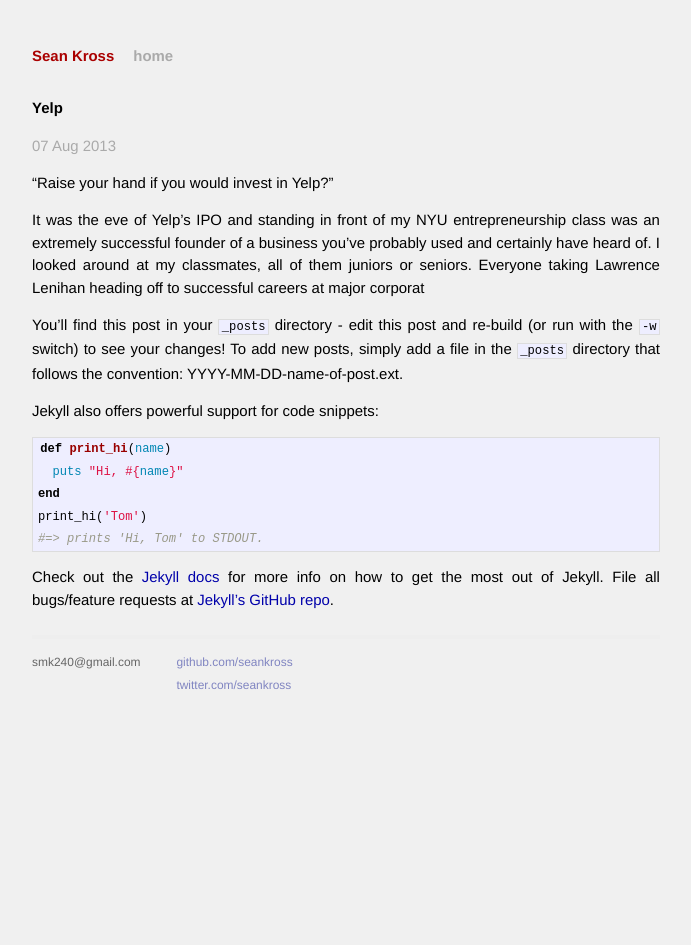
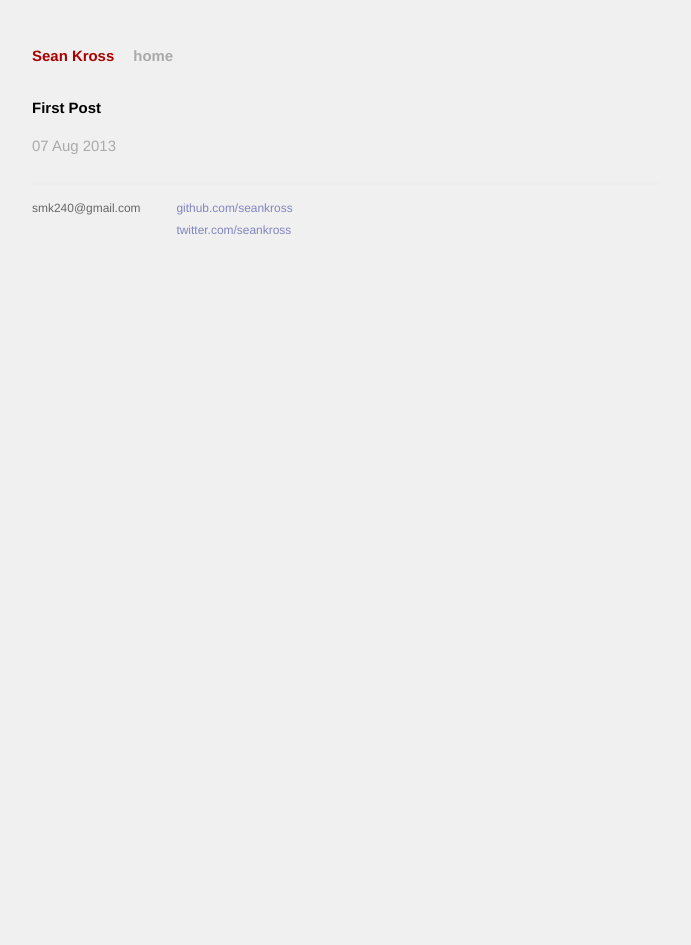
Before and after one commit to seankross/seankross.github.io, a Jekyll site: the page built from _posts/2013-08-07-yelp-part-I.markdown, in a window 1280 px wide. Shown: the whole page, without its empty margins (294-985 px from the left). Built offline with Jekyll 4.4.1, drawn with Linux system fonts in a browser that asks for light colours.

Commit message:
Updated first post

```diff
--- a/_posts/2013-08-07-yelp-part-I.markdown
+++ b/_posts/2013-08-07-yelp-part-I.markdown
@@ -1,28 +1,6 @@
 ---
 layout: post
-title:  "Yelp"
+title:  "First Post"
 date:   2013-08-07 13:54:16
 categories: internet
 ---
-
-"Raise your hand if you would invest in Yelp?"
-
-It was the eve of Yelp's IPO and standing in front of my NYU entrepreneurship class was an extremely successful founder of a business you've probably used and certainly have heard of.  I looked around at my classmates, all of them juniors or seniors. Everyone taking Lawrence Lenihan heading off to successful careers at major corporat
-
-You'll find this post in your `_posts` directory - edit this post and re-build (or run with the `-w` switch) to see your changes!
-To add new posts, simply add a file in the `_posts` directory that follows the convention: YYYY-MM-DD-name-of-post.ext.
-
-Jekyll also offers powerful support for code snippets:
-
-{% highlight ruby %}
-def print_hi(name)
-  puts "Hi, #{name}"
-end
-print_hi('Tom')
-#=> prints 'Hi, Tom' to STDOUT.
-{% endhighlight %}
-
-Check out the [Jekyll docs][jekyll] for more info on how to get the most out of Jekyll. File all bugs/feature requests at [Jekyll's GitHub repo][jekyll-gh].
-
-[jekyll-gh]: https://github.com/mojombo/jekyll
-[jekyll]:    http://jekyllrb.com
```
